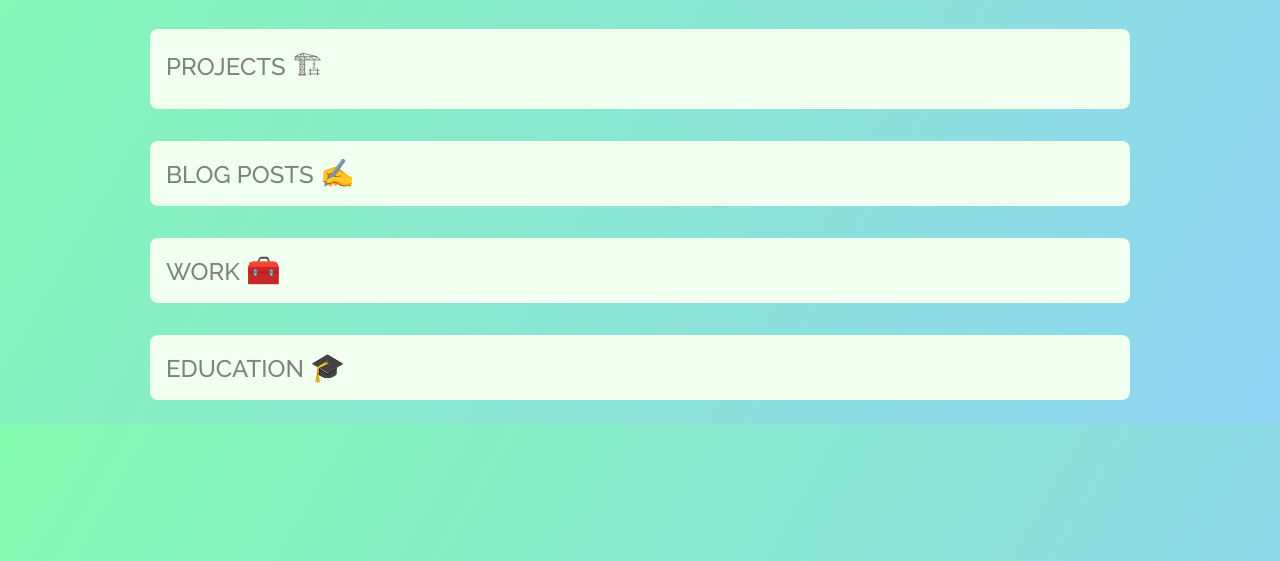
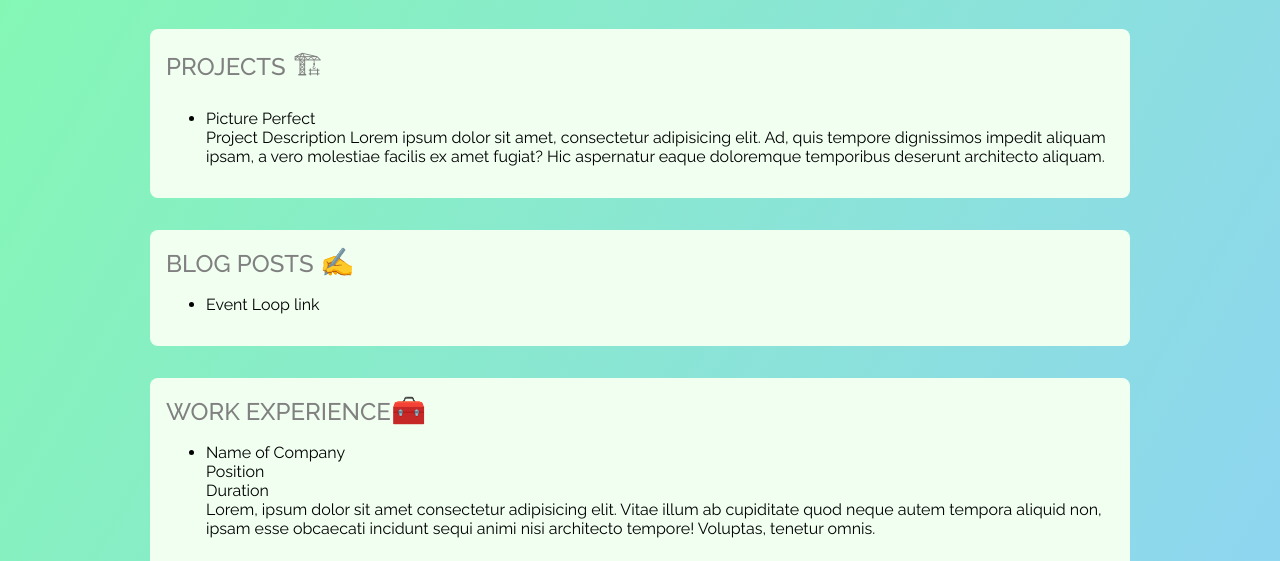
Before and after one commit to shubham-rp/shubham-rp.github.io, a plain HTML site: page index.html in a window 1280 px wide. Shown: the part 236-797 px from the top of the page. Drawn offline with Linux system fonts and the light colour scheme.

Commit message:
content change

```diff
--- a/index.html
+++ b/index.html
@@ -54,19 +54,61 @@
       </div>
       <div class="projects">
         <div class="section-heading">Projects <span class="emoji">🏗</span></div>
+        <div class="projects-list">
+          <ul>
+            <li>
+              <div>Picture Perfect</div>
+              <div>
+                Project Description Lorem ipsum dolor sit amet, consectetur
+                adipisicing elit. Ad, quis tempore dignissimos impedit aliquam
+                ipsam, a vero molestiae facilis ex amet fugiat? Hic aspernatur
+                eaque doloremque temporibus deserunt architecto aliquam.
+              </div>
+            </li>
+          </ul>
+        </div>
       </div>
       <div class="blog">
         <div class="section-heading">
           Blog Posts <span class="emoji">✍️</span>
         </div>
+        <div class="blog-posts-list">
+          <ul>
+            <li>Event Loop link</li>
+          </ul>
+        </div>
       </div>
       <div class="work">
-        <div class="section-heading">Work <span class="emoji">🧰</span></div>
+        <div class="section-heading">
+          Work Experience<span class="emoji">🧰</span>
+        </div>
+        <div class="work-experience-list">
+          <ul>
+            <li>
+              <div>Name of Company</div>
+              <div>Position</div>
+              <div>Duration</div>
+              <div>
+                Lorem, ipsum dolor sit amet consectetur adipisicing elit. Vitae
+                illum ab cupiditate quod neque autem tempora aliquid non, ipsam
+                esse obcaecati incidunt sequi animi nisi architecto tempore!
+                Voluptas, tenetur omnis.
+              </div>
+            </li>
+          </ul>
+        </div>
       </div>
       <div class="education">
         <div class="section-heading">
           Education <span class="emoji">🎓</span>
         </div>
+        <div class="education-list">
+          <ul>
+            <li>
+              <div>College<span> - Degree </span><span> - Duration </span></div>
+            </li>
+          </ul>
+        </div>
       </div>
     </div>
   </body>
```
